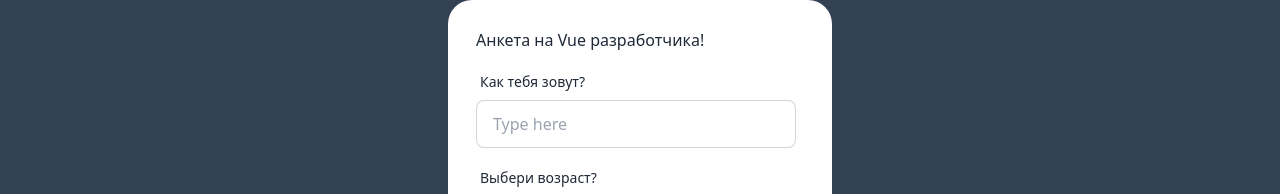
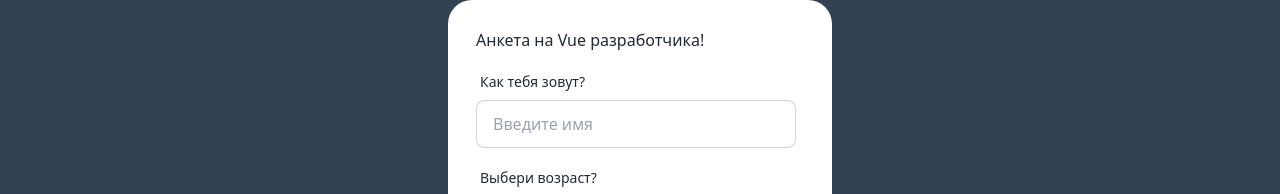
Before and after one commit to EvgenyChernov/vue-yt, a Vue app: page / in a window 1280 px wide. Shown: the top 194 px of the page. Built offline with nearby package versions, Linux system fonts and the light colour scheme.

Commit message:
Проброс v-modal в компонент и колбэк значения инпута      v-model:value="name"

```diff
--- a/public/index.html
+++ b/public/index.html
@@ -11,4 +11,4 @@
 <div id="app" class="bg-slate-700"></div>
 </body>
 </html>
-6.39
+7.04
--- a/src/App.vue
+++ b/src/App.vue
@@ -3,20 +3,12 @@
     <div class="bg-white mx-auto bg-neutral-100 rounded-3xl  w-96 p-7">
       <form class="space-y-3" @submit.prevent="submitHandler">
         <h2>Анкета на Vue разработчика!</h2>
-        <label class="form-control w-full max-w-xs">
-          <div class="label">
-            <span class="label-text">Как тебя зовут?</span>
-          </div>
-          <input
-              type="text"
-              placeholder="Type here"
-              :class="['input input-bordered w-full max-w-xs', errors.name ? 'input-error' : '']"
-              v-model.trim="name"
-          />
-          <div v-if="errors.name" class="label">
-            <span class="label-text">{{errors.name}}</span>
-          </div>
-        </label>
+        <app-input
+          placeholder="Введите имя"
+          :error="errors.name"
+          label="Как тебя зовут?"
+          v-model:value="name"
+        ></app-input>
         <label class="form-control w-full max-w-xs">
           <div class="label">
             <span class="label-text">Выбери возраст?</span>
@@ -75,6 +67,7 @@
 </template>
 
 <script>
+import AppInput from '@/AppInput.vue'
 
 export default {
   data () {
@@ -113,7 +106,8 @@ export default {
         console.groupEnd()
       }
     }
-  }
+  },
+  components: { AppInput }
 }
 </script>
 
--- /dev/null
+++ b/src/AppInput.vue
@@ -0,0 +1,48 @@
+<template>
+  <div>
+    <label class="form-control w-full max-w-xs">
+      <div class="label">
+        <span class="label-text">{{ label }}</span>
+      </div>
+      <input
+          type="text"
+          :id="id"
+          :placeholder="placeholder"
+          :class="['input input-bordered w-full max-w-xs', error ? 'input-error' : '']"
+          :value="value"
+          @input="change"
+      />
+      <div v-if="error" class="label">
+        <span class="label-text">{{ error }}</span>
+      </div>
+    </label>
+  </div>
+</template>
+
+<script>
+export default {
+  emits: ['update:value'],
+  props: {
+    value: String,
+    placeholder: String,
+    label: String,
+    error: {
+      type: String
+    }
+  },
+  data () {
+    return {
+      id: 'input-' + Math.random()
+    }
+  },
+  methods: {
+    change (event) {
+      this.$emit('update:value', event.target.value)
+    }
+  }
+}
+</script>
+
+<style lang="scss" scoped>
+
+</style>
```
